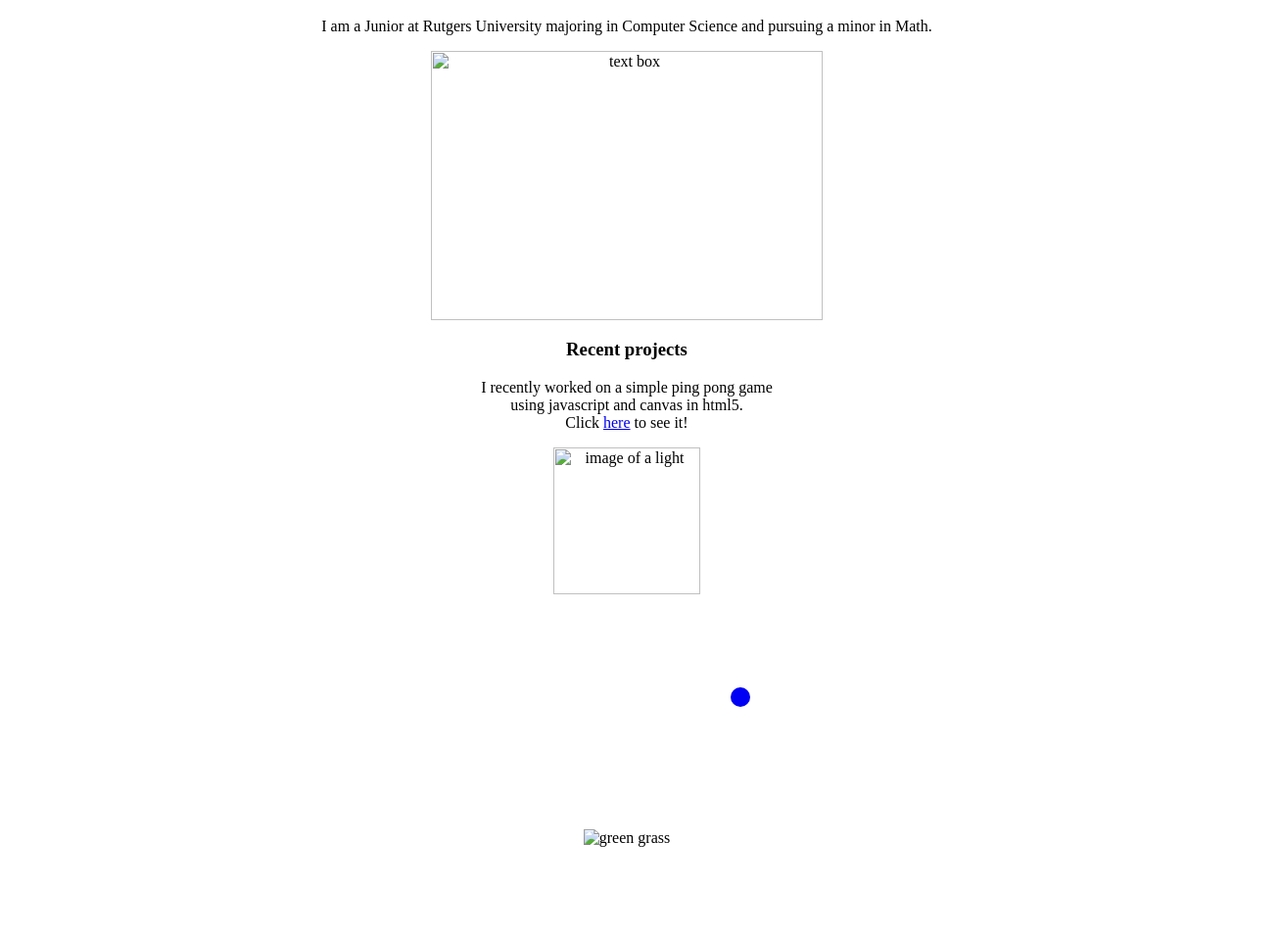
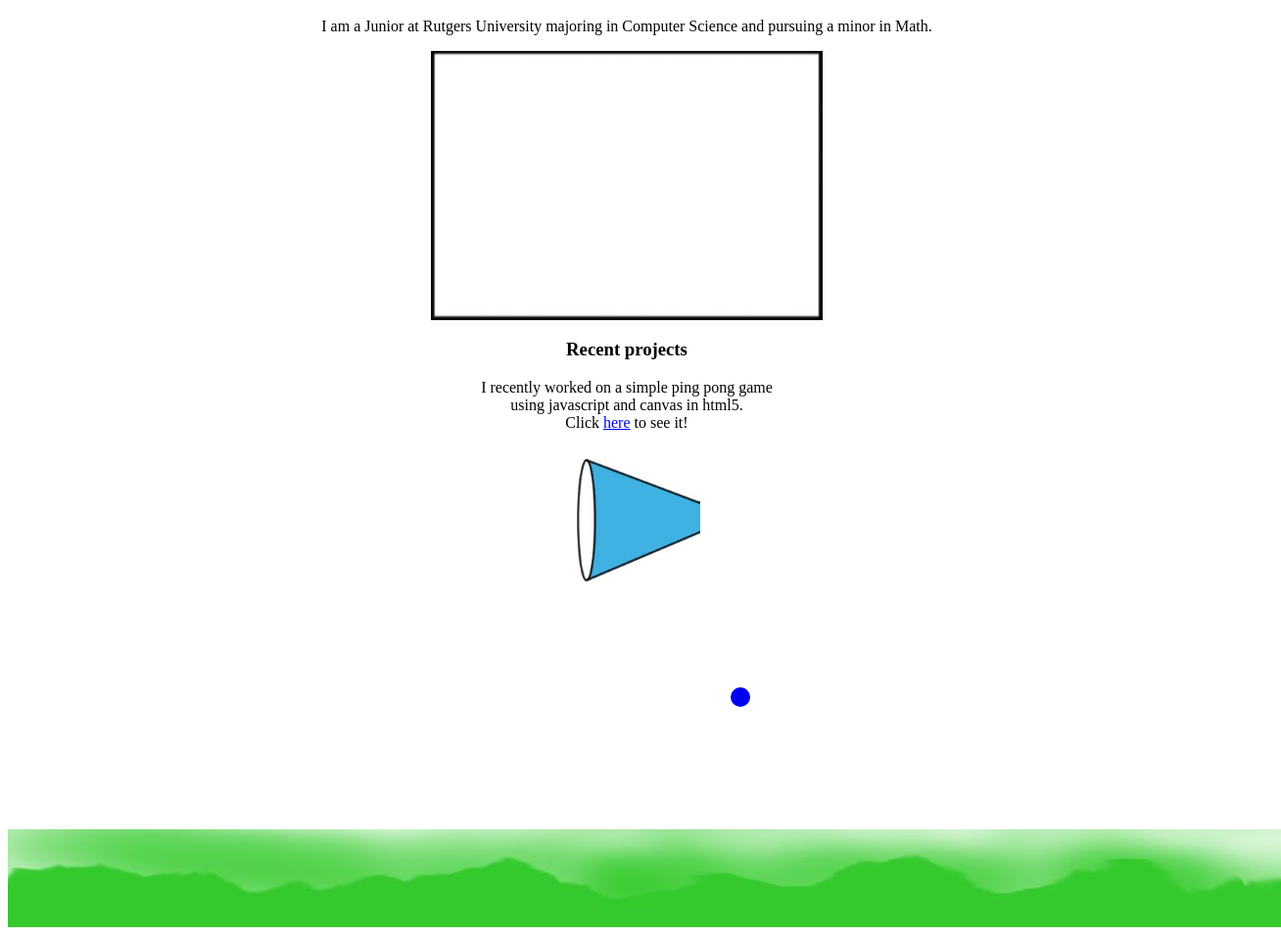
Before and after one commit to jpena29/joelpena.me, a plain HTML site: page jpena.html in a window 1280 px wide. Shown: the part 48-1003 px from the top of the page at 98% size, 1308 px wide, since content can reach past the window. Before the commit the page ends 921 px from the top, so only its background shows below. Drawn offline with Linux system fonts and the light colour scheme.

Commit message:
Updated html

```diff
--- a/jpena.html
+++ b/jpena.html
@@ -12,7 +12,7 @@
                     <p>I am a Junior at Rutgers University majoring in Computer Science and pursuing a minor in Math.</p>
                 </div>
                 <div id="text">
-                    <img src="textbox.jpg" alt="text box" width="400" height="275">
+                    <img src="images/textbox.jpg" alt="text box" width="400" height="275">
                 </div>
                 <div id="project">
                     <h3>Recent projects</h3>
@@ -21,13 +21,13 @@
                     Click <a href="http://66.228.40.156/Pong.html">here</a> to see it!</p>
                 </div>
                 <div id="horn">
-                    <img src="horn.jpg" alt="image of a light" width="150" height="150">
+                    <img src="images/horn.jpg" alt="image of a light" width="150" height="150">
                 </div>
                 <div id="screen">
                     <canvas id="playball" width="320" height="240" style="border: none"></canvas>
                 </div>
                 <div id="footer">
-                    <img src="footer.jpg" alt="green grass">
+                    <img src="images/footer.jpg" alt="green grass">
                 </div>
             </div>
             </center>
```
